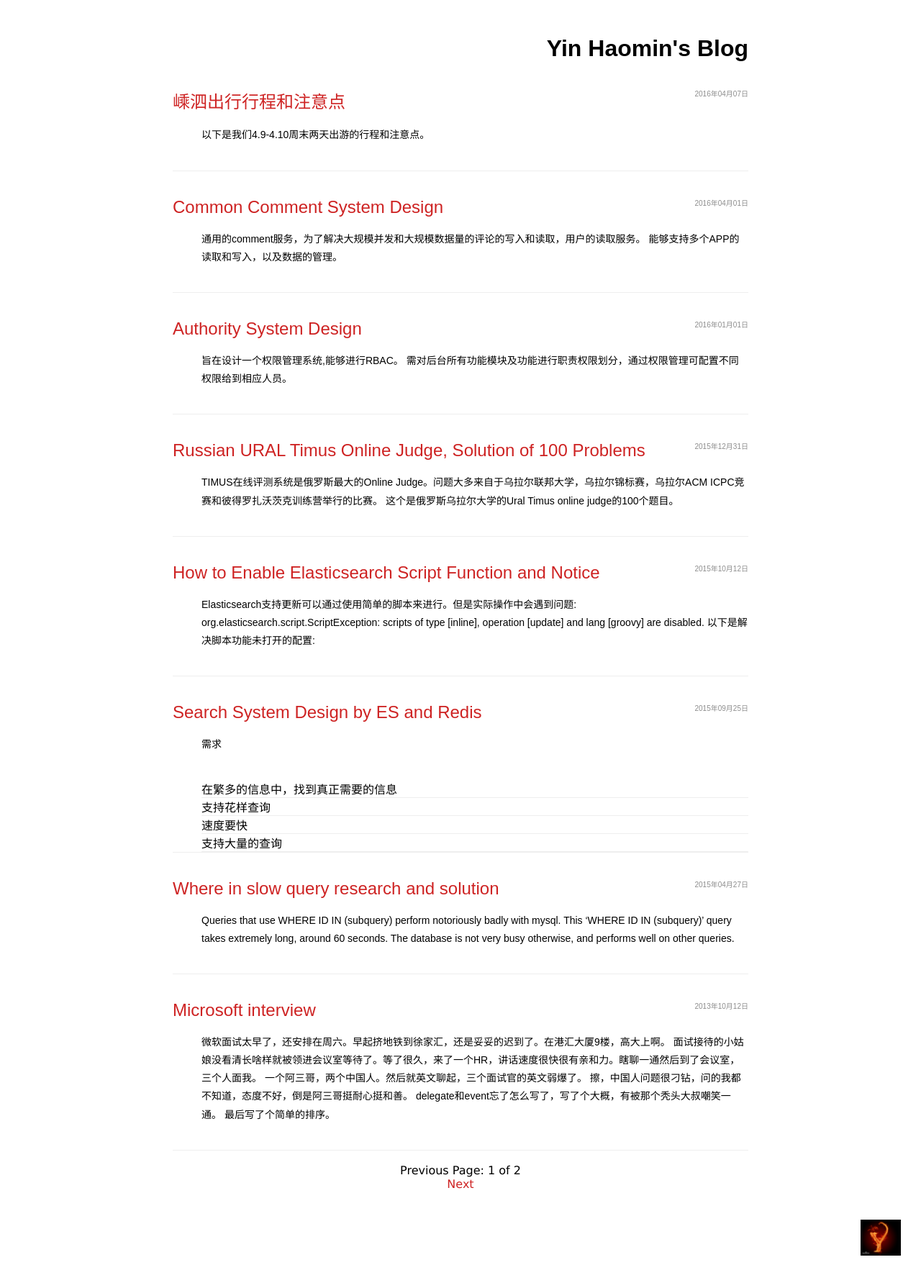
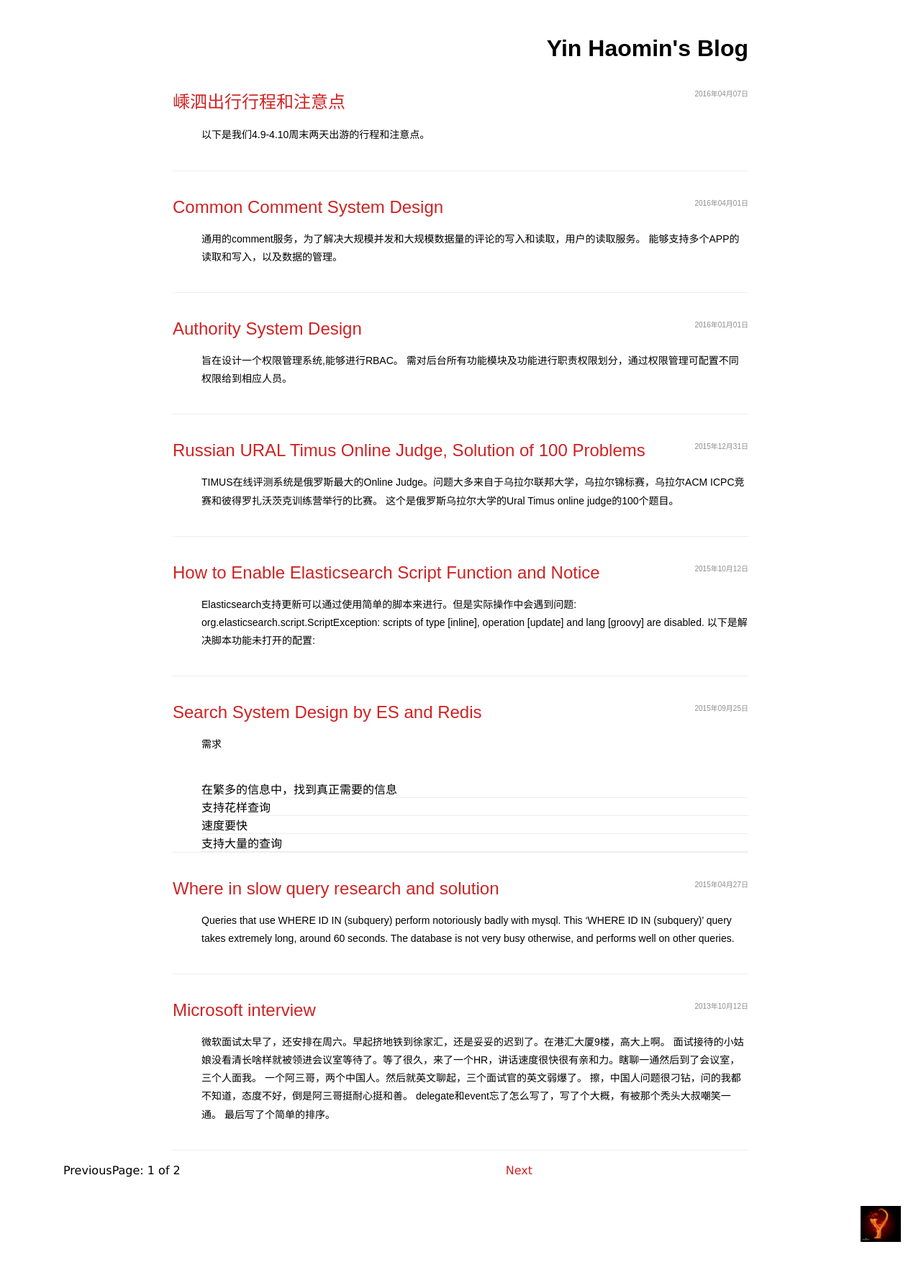
Before and after one commit to yinhaomin/yinhaomin.github.io, a Jekyll site: the page built from index.html, in a window 1280 px wide. Shown: the whole page at 72% size. Built offline with Jekyll 4.4.1, drawn with Linux system fonts in a browser that asks for light colours; the list of posts is cut into pages by our own code.

Commit message:
Update index.html

```diff
--- a/index.html
+++ b/index.html
@@ -39,12 +39,12 @@
   {% if paginator.previous_page %}
     <a href="{{ paginator.previous_page_path }}" class="previous">Previous</a>
   {% else %}
-    <span class="previous">Previous</span>
+    <span class="previous" style="float:left">Previous</span>
   {% endif %}
-  <span class="page_number ">Page: {{ paginator.page }} of {{ paginator.total_pages }}</span>
+  <span class="page_number " style="float:left">Page: {{ paginator.page }} of {{ paginator.total_pages }}</span>
   {% if paginator.next_page %}
     <a href="{{ paginator.next_page_path }}" class="next">Next</a>
   {% else %}
-    <span class="next ">Next</span>
+    <span class="next " style="float:left">Next</span>
   {% endif %}
 </div>
```
